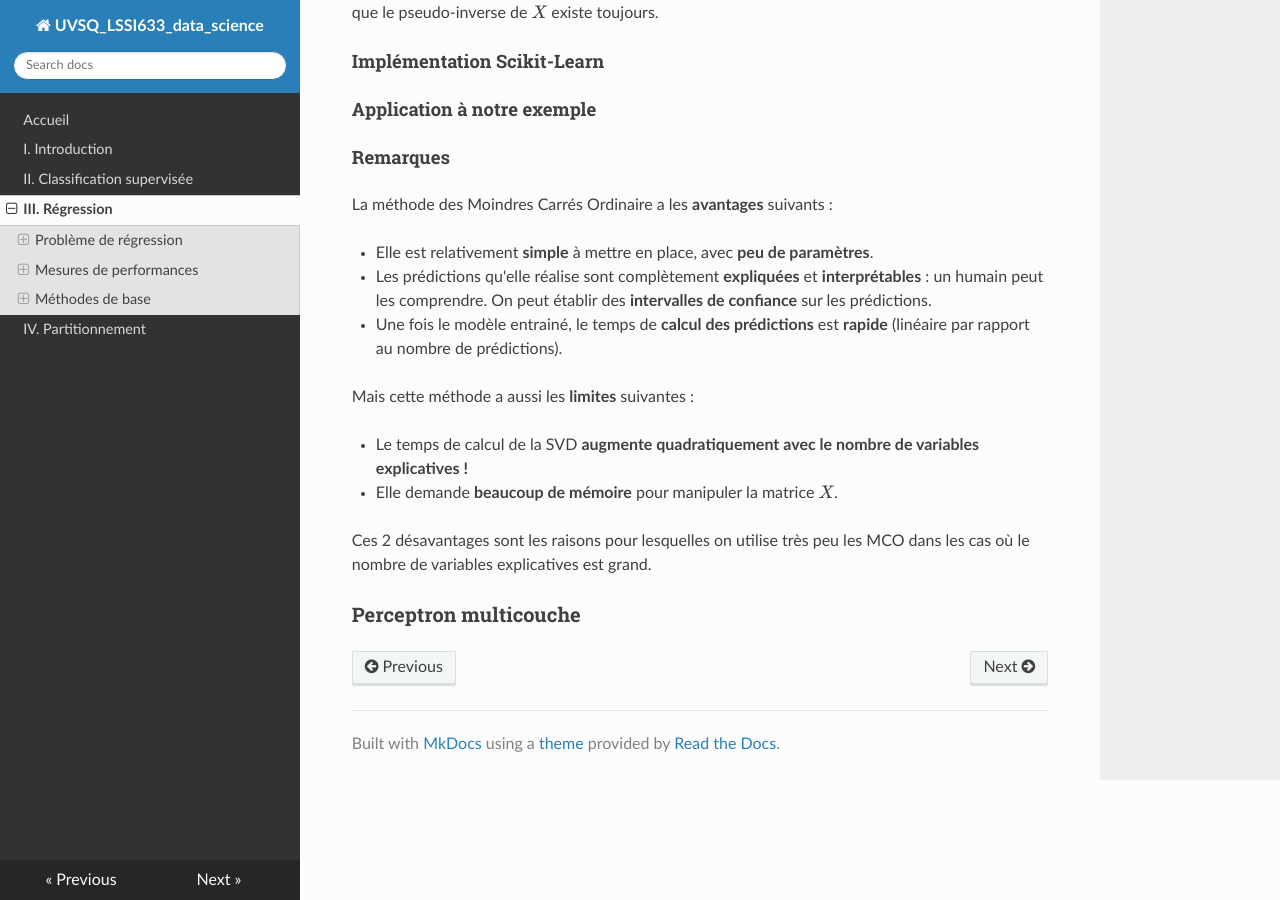
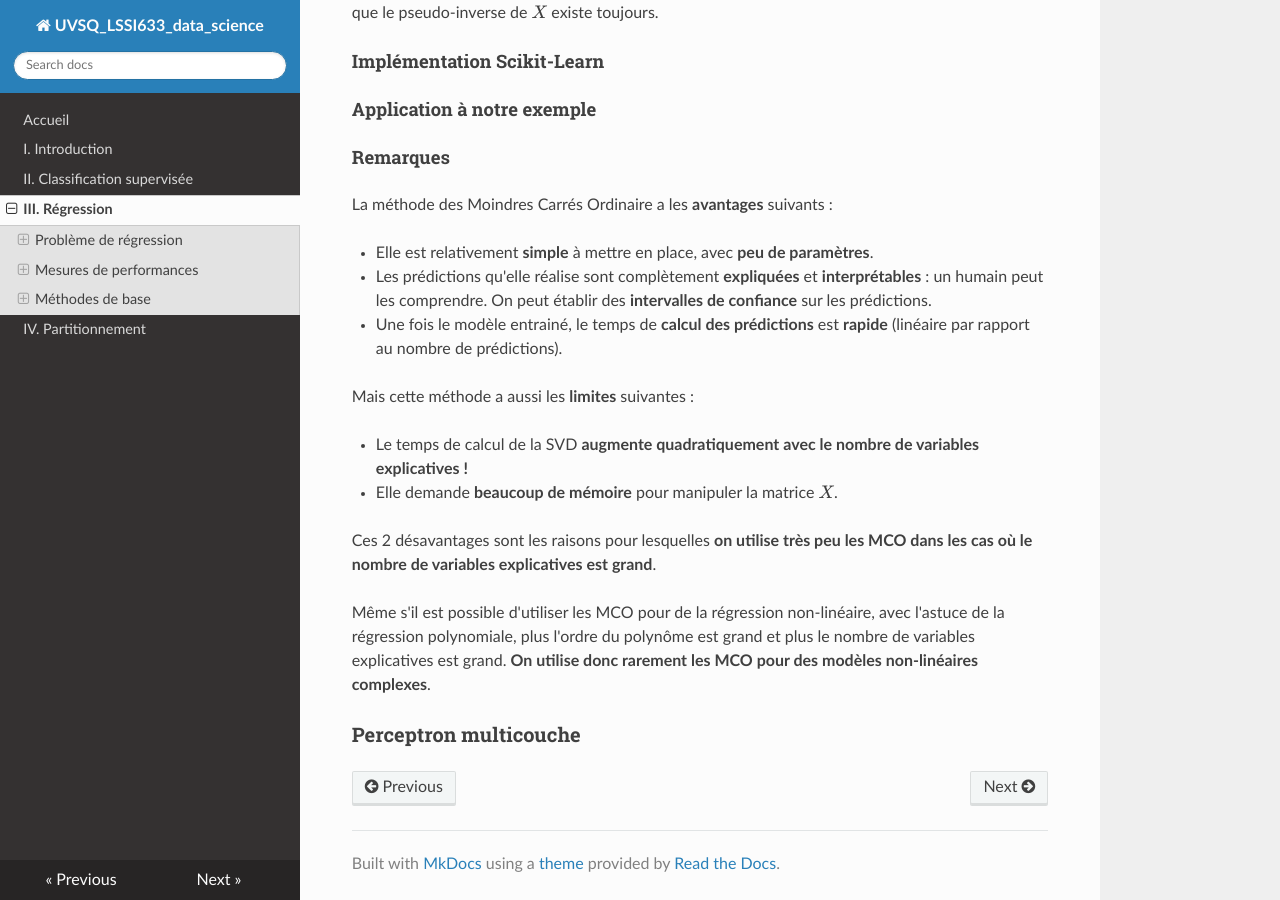
Before and after one commit to NicOudart/UVSQ_LSSI633_data_science, an MkDocs documentation site: the page built from docs/Chap3_Regression.md, in a window 1280 px wide and 900 px high, scrolled down 16229 px. Built offline with MkDocs 1.6.1, drawn with Linux system fonts in a browser that asks for light colours; nearby versions of some CDN libraries.

Commit message:
-Progress on Chapter 3.

```diff
--- a/docs/Chap3_Regression.md
+++ b/docs/Chap3_Regression.md
@@ -590,6 +590,9 @@ Mais cette méthode a aussi les **limites** suivantes :
 
 * Elle demande **beaucoup de mémoire** pour manipuler la matrice $X$.
 
-Ces 2 désavantages sont les raisons pour lesquelles on utilise très peu les MCO dans les cas où le nombre de variables explicatives est grand.
+Ces 2 désavantages sont les raisons pour lesquelles **on utilise très peu les MCO dans les cas où le nombre de variables explicatives est grand**.
+
+Même s'il est possible d'utiliser les MCO pour de la régression non-linéaire, avec l'astuce de la régression polynomiale, plus l'ordre du polynôme est grand et plus le nombre de variables explicatives est grand.
+**On utilise donc rarement les MCO pour des modèles non-linéaires complexes**.
 
 ### Perceptron multicouche
```
